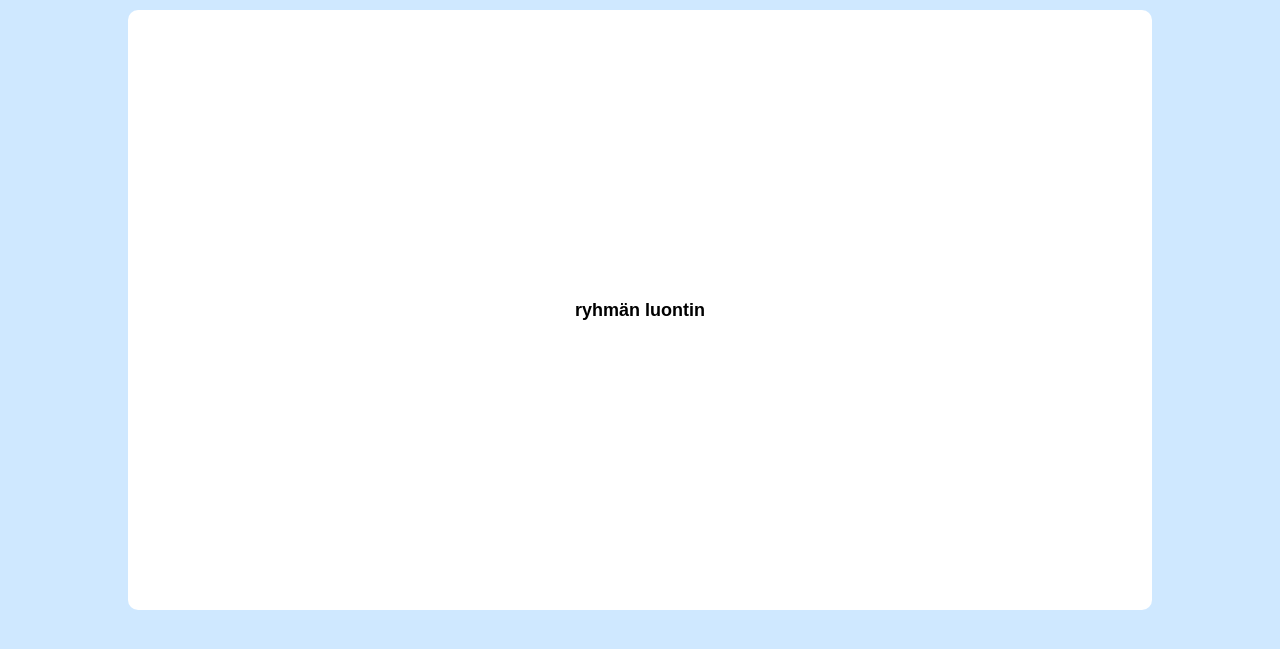
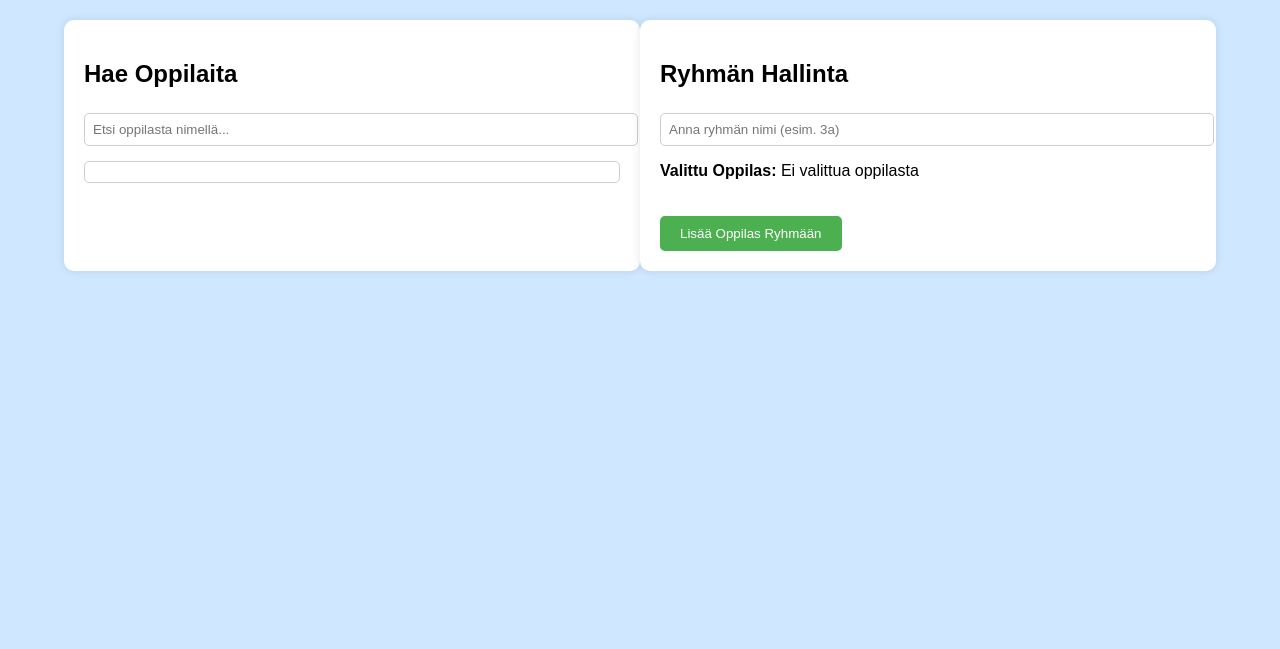
Before and after one commit to Rosel1a/Oppimispeli, a Flask app: page /group_selection in a window 1280 px wide. Shown: the part 138-787 px from the top of the page. Run offline with Flask 3, Linux system fonts and the light colour scheme; the visitor is signed in with stand-in values (Sample User, id 1); data that the repository does not hold is empty; some libraries are stand-ins or nearby versions.

Commit message:
ope pystyy lisää oppilaan ryhmään

```diff
--- a/app.py
+++ b/app.py
@@ -4,6 +4,7 @@
 from flask import Flask, render_template, jsonify, request, redirect, url_for, flash, session
 import sys
 from database import get_random_question, register_user, get_game_instructions, check_user_credentials, save_player_answer, save_game_result, create_game_result
+from database import get_all_students, get_all_classes, update_student_class
 import logging
 logging.basicConfig(stream=sys.stdout, level=logging.DEBUG)
 sys.stderr = sys.stdout
@@ -41,9 +42,9 @@ def group_management():
     return render_template('groupManagement.html')
 
 #reitti ryhmienluontiin
-@app.route('/group_selection')
-def group_selection():
-    return render_template('groupSelection.html')
+#@app.route('/group_selection')
+#def group_selection():
+    #return render_template('groupSelection.html')
 
 #reitti oppilaisiin
 @app.route('/students_info')
@@ -270,6 +271,46 @@ def end_game():
 
     return jsonify({'message': f'Peli päättyi, pisteet tallennettu! Oikein meni {correct_answers}/10', 'final_score': final_score})
 
+@app.route('/assign_class', methods=['POST'])
+def assign_class():
+    if 'userID' not in session or session.get('rooli') != 'opettaja':
+        flash("Kirjaudu sisään opettajana!", "danger")
+        return redirect(url_for('teacher_login'))
+
+    data = request.get_json()  # Haetaan JSON-data
+
+    if not data:  # Tarkistetaan, että data on olemassa
+        return jsonify({'success': False, 'message': 'Ei tietoja vastaanotettu.'}), 400
+
+     # Debug: Tulostetaan vastaanotettu data
+    print(f"Received data: {data}")
+
+    oppilas_id = data.get('oppilas_id')  # Haetaan oppilas_id JSON-datasta
+    uusi_luokka = data.get('luokka', '').strip()  # Poistetaan turhat välilyönnit luokasta
+
+    # Debug: Tarkistetaan, onko kentät saatu oikein
+    print(f"oppilas_id: {oppilas_id}, uusi_luokka: {uusi_luokka}")
+
+    if not oppilas_id or not uusi_luokka:
+        return jsonify({'success': False, 'message': 'Oppilas ID tai luokan nimi puuttuu.'}), 400
+
+    try:
+        # Päivitetään oppilaan luokka
+        update_student_class(oppilas_id, uusi_luokka)
+        return jsonify({'success': True, 'message': 'Oppilas lisätty luokkaan onnistuneesti!'})
+    except Exception as e:
+        return jsonify({'success': False, 'message': f'Virhe: {str(e)}'}), 500
+
+@app.route('/group_selection')
+def group_selection():
+    if 'userID' not in session or session.get('rooli') != 'opettaja':
+        flash("Kirjaudu sisään opettajana!", "danger")
+        return redirect(url_for('teacher_login'))
+
+    oppilaat = get_all_students()
+    luokat = get_all_classes()
+    return render_template('groupSelection.html', oppilaat=oppilaat, luokat=luokat)
+
 #  Virheiden käsittely
 if __name__ == '__main__':
     app.run(debug=True)
--- a/database.py
+++ b/database.py
@@ -234,4 +234,46 @@ def save_game_result(pelitulos_id, pisteet, kysymys_maara, oikeat_vastaukset):
     connection.close()
     return True
 
+#hakee kaikki oppilaat ja heidän luokat
+def get_all_students():
+    connection = get_db_connection()
+    cursor = connection.cursor(dictionary=True)
+
+    query = """
+        SELECT o.oppilasID, u.etunimi, u.sukunimi, o.luokka
+        FROM oppilas o
+        JOIN user u ON o.User_userID = u.userID
+    """
+    cursor.execute(query)
+    students = cursor.fetchall()
+
+    cursor.close()
+    connection.close()
+    return students
+
+#hakee kaikki käytössä olevat luokat
+def get_all_classes():
+    connection = get_db_connection()
+    cursor = connection.cursor(dictionary=True)
+
+    query = "SELECT DISTINCT luokka FROM oppilas WHERE luokka IS NOT NULL"
+    cursor.execute(query)
+    classes = [row['luokka'] for row in cursor.fetchall()]
+
+    cursor.close()
+    connection.close()
+    return classes
+
+#päivittää oppilaan ryhmän/luokan
+def update_student_class(oppilas_id, uusi_luokka):
+    connection = get_db_connection()
+    cursor = connection.cursor()
+
+    query = "UPDATE oppilas SET luokka = %s WHERE oppilasID = %s"
+    cursor.execute(query, (uusi_luokka, oppilas_id))
+
+    connection.commit()
+    cursor.close()
+    connection.close()
+
 get_db_connection()
--- a/templates/groupSelection.html
+++ b/templates/groupSelection.html
@@ -19,7 +19,7 @@
             height: 100vh;
             margin: 0;
         }
-        .container {
+        /*.container {
             display: flex;
             flex-direction: column;
             width: 80%;
@@ -50,6 +50,68 @@
             align-items: center;
             font-size: 18px;
             font-weight: bold;
+        } */
+        .container {
+            display: flex;
+            justify-content: space-between;
+            width: 90%;
+            margin-top: 20px;
+        }
+
+        .left-container, .right-container {
+            width: 48%;  /* Molemmat säilöt vievät lähes puolet tilasta */
+            background-color: white;
+            padding: 20px;
+            border-radius: 10px;
+            box-shadow: 0 0 10px rgba(0,0,0,0.1);
+        }
+
+        .search-box {
+            margin-bottom: 15px;
+        }
+
+        .input-field {
+            padding: 8px;
+            width: 100%;
+            margin-top: 5px;
+            border-radius: 5px;
+            border: 1px solid #ccc;
+        }
+
+        .student-list, .class-list {
+            max-height: 300px;
+            overflow-y: auto;
+            border: 1px solid #ccc;
+            margin-top: 10px;
+            padding: 10px;
+            border-radius: 5px;
+        }
+
+        .student-item {
+            padding: 10px;
+            margin: 5px;
+            background-color: #f4f4f4;
+            cursor: pointer;
+            border-radius: 5px;
+            transition: background-color 0.3s;
+        }
+
+        .student-item:hover {
+            background-color: #e0e0e0;
+        }
+
+        .add-button {
+            margin-top: 20px;
+            padding: 10px 20px;
+            background-color: #4CAF50;
+            color: white;
+            border: none;
+            border-radius: 5px;
+            cursor: pointer;
+        }
+
+        .add-button:hover {
+            background-color: #45a049;
         }
     </style>
   </head>
@@ -79,11 +141,101 @@
       </div>
     </header>
     <!-- Uusi UI (toka osio sivulla)-->
-    <div class="container" style="flex-direction: row; height:75% ;">
+    <div class="container">
+      <!-- Vasemmalla oppilaiden hakeminen -->
+      <div class="left-container">
+          <h2>Hae Oppilaita</h2>
+          <div class="search-box">
+              <input class="input-field" type="text" id="studentSearch" placeholder="Etsi oppilasta nimellä...">
+          </div>
 
-        <div class="content-box" style="width: 70%;">
-            ryhmän luontin
-        </div>
-    </div>
+          <div class="student-list" id="studentList">
+              {% for oppilas in oppilaat %}
+                  <div class="student-item" onclick="selectStudent('{{ oppilas.oppilasID }}', '{{ oppilas.etunimi }} {{ oppilas.sukunimi }}')">
+                      {{ oppilas.etunimi }} {{ oppilas.sukunimi }}
+                  </div>
+              {% endfor %}
+          </div>
+      </div>
+
+      <!-- Oikealla ryhmän luominen -->
+      <div class="right-container">
+          <h2>Ryhmän Hallinta</h2>
+          <div class="class-box">
+              <input class="input-field" type="text" id="className" placeholder="Anna ryhmän nimi (esim. 3a)">
+          </div>
+          <div id="selectedStudent">
+              <p><strong>Valittu Oppilas:</strong> Ei valittua oppilasta</p>
+          </div>
+          <button class="add-button" id="addButton" onclick="addStudentToClass()">Lisää Oppilas Ryhmään</button>
+      </div>
+  </div>
+
+  <script>
+    var selectedStudentID = null;
+
+    // Funktio oppilaiden suodattamiseen hakukentän mukaan
+    function filterStudents() {
+        var searchQuery = document.getElementById("studentSearch").value.toLowerCase();  // Haetaan hakuteksti
+        var students = document.querySelectorAll(".student-item");  // Haetaan kaikki oppilaslistan elementit
+
+        students.forEach(function(student) {
+            var studentName = student.textContent.toLowerCase();  // Otetaan oppilaan nimi
+            if (studentName.includes(searchQuery)) {
+                student.style.display = "block";  // Näytetään, jos nimi vastaa hakua
+            } else {
+                student.style.display = "none";  // Piilotetaan, jos nimi ei vastaa hakua
+            }
+        });
+    }
+
+    // Lisää tämä funktio hakukenttään
+    document.getElementById("studentSearch").addEventListener("input", filterStudents);
+
+    // Funktio oppilaan valitsemiseksi
+    function selectStudent(oppilasID, oppilasName) {
+        selectedStudentID = oppilasID;
+        document.getElementById("selectedStudent").innerHTML = `<p><strong>Valittu Oppilas:</strong> ${oppilasName}</p>`;
+    }
+
+    // Funktio oppilaan lisäämiseksi ryhmään
+    function addStudentToClass() {
+        var className = document.getElementById("className").value;
+
+        if (!selectedStudentID) {
+            alert("Valitse ensin oppilas!");
+            return;
+        }
+
+        if (!className) {
+            alert("Anna ryhmän nimi!");
+            return;
+        }
+
+        // Täällä voidaan lähettää tiedot takaisin palvelimelle, esim. Flaskin API-pyyntöön
+        fetch('/assign_class', {
+            method: 'POST',
+            headers: {
+                'Content-Type': 'application/json'
+            },
+            body: JSON.stringify({
+                oppilas_id: selectedStudentID,
+                luokka: className
+            })
+        })
+        .then(response => response.json())
+        .then(data => {
+            if (data.success) {
+                alert("Oppilas lisätty ryhmään!");
+                // Voidaan lisätä myös päivitys listaan tai muuta logiikkaa
+            } else {
+                alert("Jotain meni pieleen.");
+            }
+          })
+          .catch(error => {
+            console.error("Virhe:", error);
+        });
+    }
+  </script>
   </body>
 </html>
```
